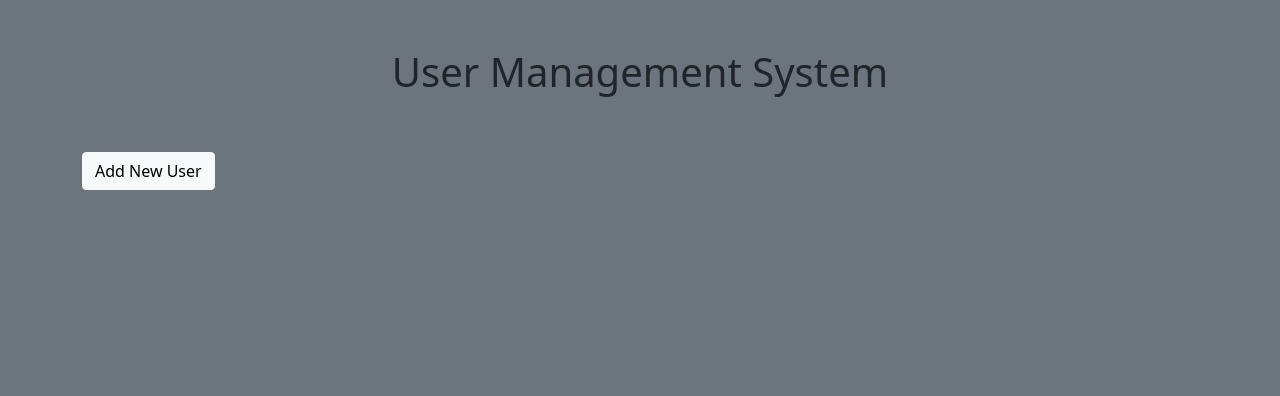
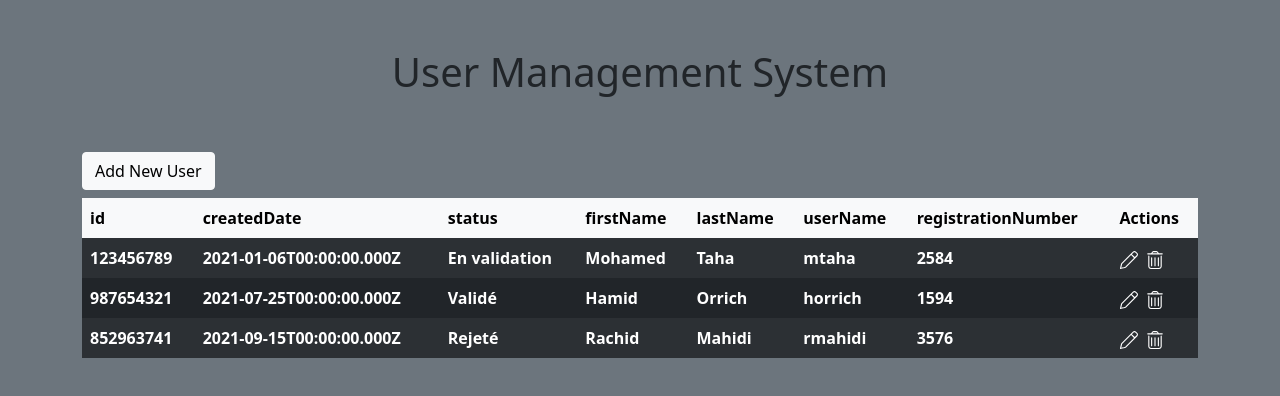
Before and after one commit to MotivatedDesigner/user-management-system-reactjs, a React (Vite) app: page / in a window 1280 px wide. Shown: the top 396 px of the page. Built offline with nearby package versions, Linux system fonts and the light colour scheme.

Commit message:
MyTable is done

```diff
--- a/src/App.jsx
+++ b/src/App.jsx
@@ -1,4 +1,5 @@
 import { useState } from "react"
+import { MyTable } from "./components/MyTable";
 import { UserForm } from "./components/UserForm"
 
 const USERS_DUMMY = [ { id: "123456789", createdDate: "2021-01-06T00:00:00.000Z", status: "En validation", firstName: "Mohamed", lastName: "Taha", userName: "mtaha", registrationNumber: "2584", },
@@ -19,11 +20,17 @@ function App() {
     event.preventDefault()
     console.log(formData);
   }
+
+  const actionHandler = (action, id) => {
+    console.log(action);
+    console.log(id);
+  }
   return (
     <div className="bg-secondary vh-100">
       <div className="container">
         <h1 className="text-center py-5">User Management System</h1>
-        <button className='btn btn-light'>Add New User</button>
+        <button className='btn btn-light mb-2'>Add New User</button>
+        <MyTable data={users} onAction={actionHandler}/>
         {/* <UserForm action="edit" onSubmit={UserFormHandler} onCancel={closeModalHandler} initialData={users[0]}/> */}
       </div>
     </div>
--- a/src/components/MyTable.jsx
+++ b/src/components/MyTable.jsx
@@ -1,25 +1,48 @@
-import Table from "react-bootstrap/Table"
-import Button from "react-bootstrap/Button"
+import './table.css'
 
-export default function MyTable({data}) {
+export const MyTable = ({
+  data,
+  onAction
+}) => {
   const keys = Object.keys(data[0])
-
   return (
     <div>
-      <Table striped hover variant="dark">
-        <thead>
+      <table className="table table-dark table-hover table-striped table-borderless">
+        <thead className="table-light">
           <tr>
-            { keys.map( key => <th>{key}</th> ) }
+          { keys.map( (key, index) => <th key={`head-${index}`}>{key}</th> ) }
+            <th>Actions</th>
           </tr>
         </thead>
         <tbody>
           { data.map( element =>
-            <tr>
-              { keys.map( key => <th>{element[key]}</th> ) }
+            <tr key={element.id}>
+              { keys.map( (key, index) => <th key={`body-${index}`}>{element[key]}</th> ) }
+              <th>
+                <svg viewBox="0 0 512 512" onClick={() => onAction('edit', element.id)}>
+                  <use href="#icon-edit"/>
+                </svg>
+                <svg viewBox="0 0 448 512" onClick={() => onAction('remove', element.id)}>
+                  <use href="#icon-trash"/>
+                </svg>
+              </th>
             </tr>
           )}
         </tbody>
-      </Table>
+      </table>
+
+      <svg aria-hidden="true" className="hidden">
+        <defs>
+          <symbol id="icon-trash">
+            <path fill="currentColor"
+              d="M432 64h-96l-33.63-44.75C293.4 7.125 279.1 0 264 0h-80C168.9 0 154.6 7.125 145.6 19.25L112 64h-96C7.201 64 0 71.2 0 80c0 8.799 7.201 16 16 16h416c8.801 0 16-7.201 16-16C448 71.2 440.8 64 432 64zM152 64l19.25-25.62C174.3 34.38 179 32 184 32h80c5 0 9.75 2.375 12.75 6.375L296 64H152zM400 128C391.2 128 384 135.2 384 144v288c0 26.47-21.53 48-48 48h-224C85.53 480 64 458.5 64 432v-288C64 135.2 56.84 128 48 128S32 135.2 32 144v288C32 476.1 67.89 512 112 512h224c44.11 0 80-35.89 80-80v-288C416 135.2 408.8 128 400 128zM144 416V192c0-8.844-7.156-16-16-16S112 183.2 112 192v224c0 8.844 7.156 16 16 16S144 424.8 144 416zM240 416V192c0-8.844-7.156-16-16-16S208 183.2 208 192v224c0 8.844 7.156 16 16 16S240 424.8 240 416zM336 416V192c0-8.844-7.156-16-16-16S304 183.2 304 192v224c0 8.844 7.156 16 16 16S336 424.8 336 416z"/>
+          </symbol>
+          <symbol id="icon-edit">
+            <path fill="currentColor"
+              d="M493.2 56.26l-37.51-37.51C443.2 6.252 426.8 0 410.5 0c-16.38 0-32.76 6.25-45.26 18.75L45.11 338.9c-8.568 8.566-14.53 19.39-17.18 31.21l-27.61 122.8C-1.7 502.1 6.158 512 15.95 512c1.047 0 2.116-.1034 3.198-.3202c0 0 84.61-17.95 122.8-26.93c11.54-2.717 21.87-8.523 30.25-16.9l321.2-321.2C518.3 121.7 518.2 81.26 493.2 56.26zM149.5 445.2c-4.219 4.219-9.252 7.039-14.96 8.383c-24.68 5.811-69.64 15.55-97.46 21.52l22.04-98.01c1.332-5.918 4.303-11.31 8.594-15.6l247.6-247.6l82.76 82.76L149.5 445.2zM470.7 124l-50.03 50.02l-82.76-82.76l49.93-49.93C393.9 35.33 401.9 32 410.5 32s16.58 3.33 22.63 9.375l37.51 37.51C483.1 91.37 483.1 111.6 470.7 124z"/>
+          </symbol>
+        </defs>
+      </svg>
     </div>
   )
 }
--- /dev/null
+++ b/src/components/table.css
@@ -0,0 +1,17 @@
+th svg{
+  height: 18px;
+  width: 18px;
+  cursor: pointer;
+}
+th svg:first-of-type{
+  margin-right: 8px;
+}
+th svg:first-of-type:hover{
+  color: rgb(56, 197, 56);
+}
+th svg:last-of-type:hover{
+  color: rgb(197, 56, 56);
+}
+svg.hidden{
+  position: absolute; width: 0; height: 0; overflow: hidden;
+}
```
